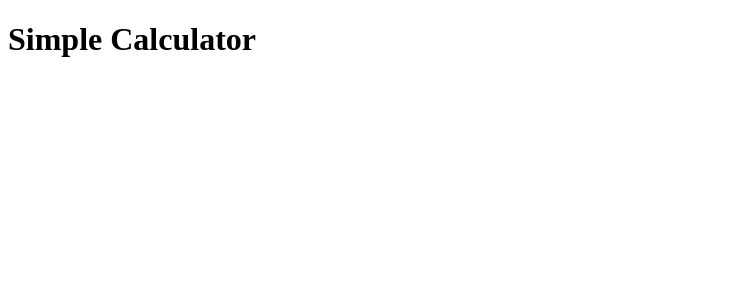
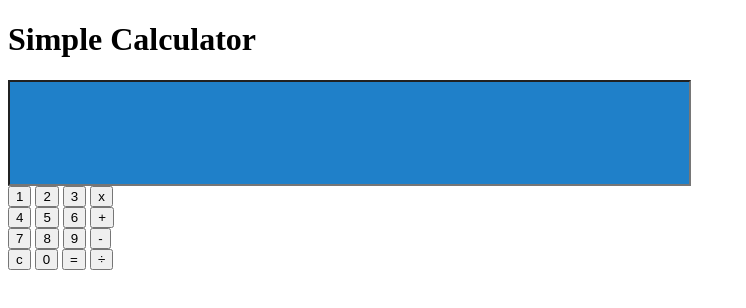
Before and after one commit to Daniel-Derhami/Simple_Calculator, a plain HTML site: page script/index.html in a window 1280 px wide. Shown: the whole page, without its empty margins (0-746 px from the left). Drawn offline with Linux system fonts and the light colour scheme; files that its build step writes are made by us from their sources.

Commit message:
Commit = buttons created

```diff
--- a/script/index.html
+++ b/script/index.html
@@ -13,7 +13,23 @@
 
         <form id="calform" Name = "cal">
 
-
+            <input name="display" style="width: 675px;height: 100px;text-align: center;background-color: #1f80c9"> <br/>
+            <input type="button" value="1">
+            <input type="button" value="2">
+            <input type="button" value="3">
+            <input type="button" value="x"> <br/>
+            <input type="button" value="4">
+            <input type="button" value="5">
+            <input type="button" value="6">
+            <input type="button" value="+"> <br/>
+            <input type="button" value="7">
+            <input type="button" value="8">
+            <input type="button" value="9">
+            <input type="button" value="-"> <br/>
+            <input type="button" value="c">
+            <input type="button" value="0">
+            <input type="button" value="=">
+            <input type="button" value="&#247;">
 
 
 
```
